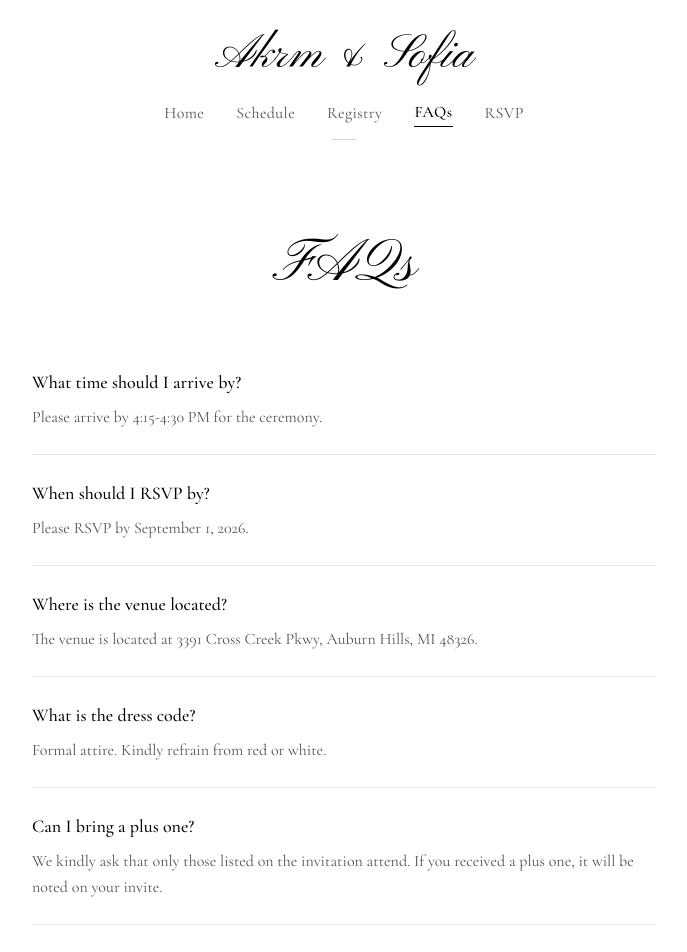
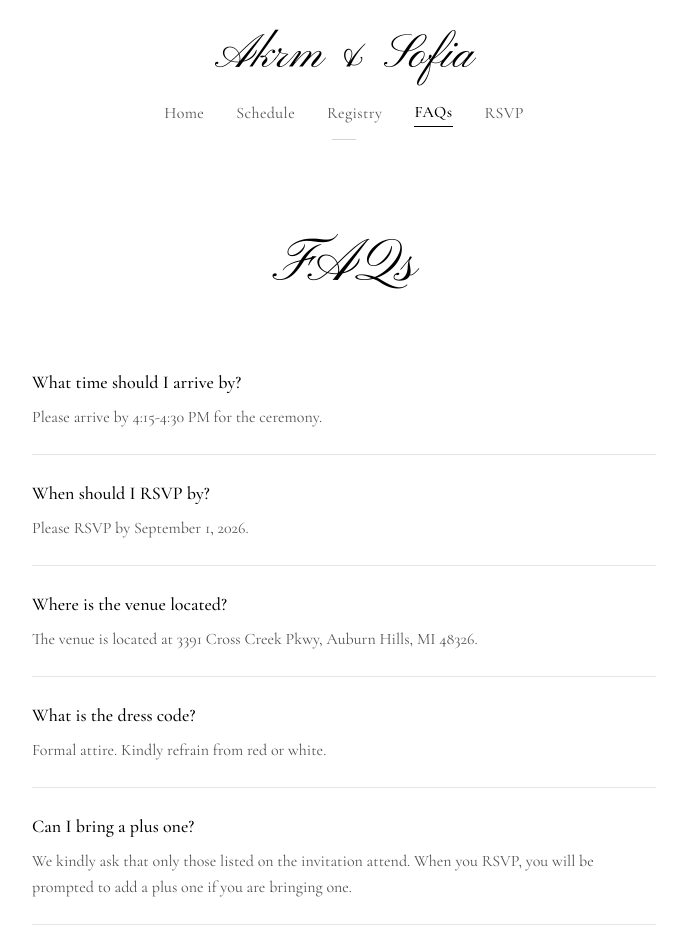
Before and after one commit to cachebag/wedding-rsvp, a React (Vite) app: page /faqs in a window 1280 px wide. Shown: the top 952 px of the page, without its empty margins (296-983 px from the left). Built offline with nearby package versions, Linux system fonts and the light colour scheme.

Commit message:
chore: update FAQ for RSVP plus one info

```diff
--- a/src/pages/Faqs.tsx
+++ b/src/pages/Faqs.tsx
@@ -17,7 +17,7 @@ const faqs = [
   },
   {
     q: "Can I bring a plus one?",
-    a: "We kindly ask that only those listed on the invitation attend. If you received a plus one, it will be noted on your invite.",
+    a: "We kindly ask that only those listed on the invitation attend. When you RSVP, you will be prompted to add a plus one if you are bringing one.",
   },
   {
     q: "Will there be parking?",
```
